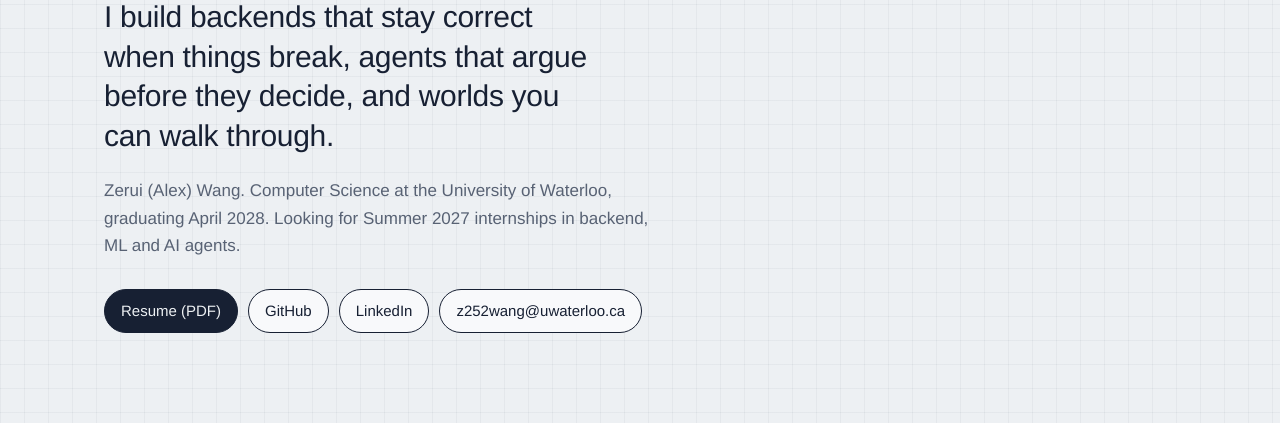
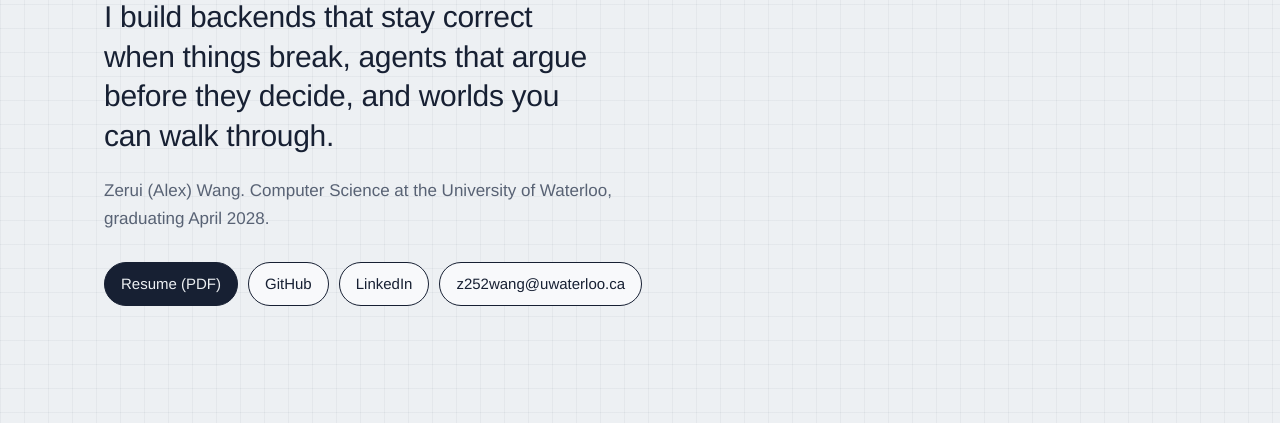
Before and after one commit to AlexW6385/AlexW6385.github.io, a plain HTML site: page index.html in a window 1280 px wide. Shown: the part 332-755 px from the top of the page. Drawn offline with Linux system fonts and the light colour scheme; a web font is replaced by a local one.

Commit message:
Drop the internship line from the intro

```diff
--- a/index.html
+++ b/index.html
@@ -35,7 +35,7 @@
 <section class="hero">
   <h1>Alex Wang</h1>
   <p class="lede">I build backends that stay correct when things break, agents that argue before they decide, and worlds you can walk through.</p>
-  <p class="now">Zerui (Alex) Wang. Computer Science at the University of Waterloo, graduating April 2028. Looking for Summer 2027 internships in backend, ML and AI agents.</p>
+  <p class="now">Zerui (Alex) Wang. Computer Science at the University of Waterloo, graduating April 2028.</p>
   <ul class="links">
     <li><a class="btn primary" href="Alex_Wang_Resume.pdf">Resume (PDF)</a></li>
     <li><a class="btn" href="https://github.com/AlexW6385">GitHub</a></li>
```
